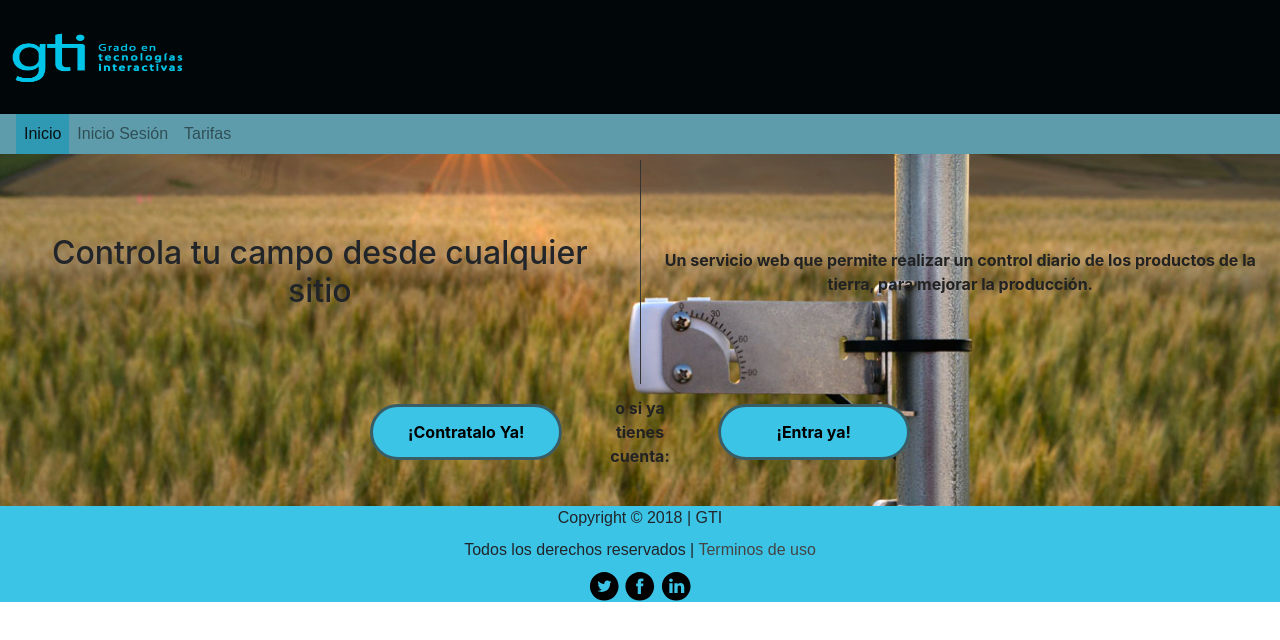
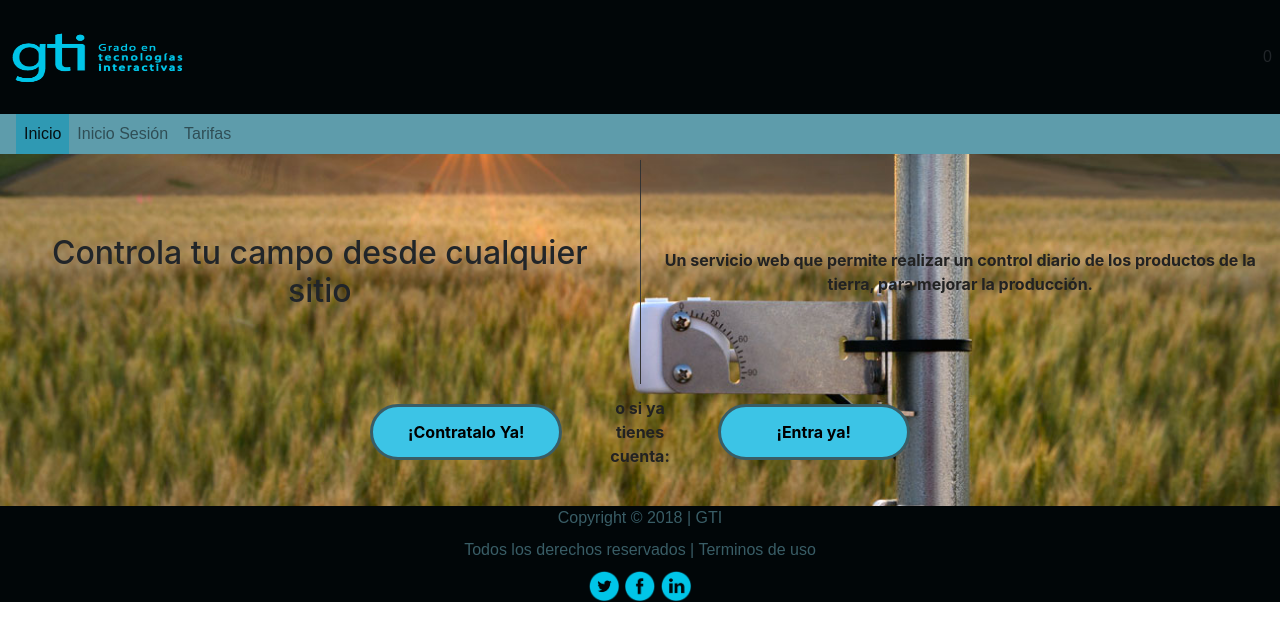
Before and after one commit to joacaar/Proyecto.Web.1B-04, a website: page servidor/views/index.html in a window 1280 px wide. Drawn offline with Linux system fonts and the light colour scheme.

Commit message:
Index
color iconos redes sociales, cambios footer

```diff
--- a/servidor/views/css/footer.css
+++ b/servidor/views/css/footer.css
@@ -1,5 +1,5 @@
 footer {
-    background-color: #3cc4e6;
+    background-color: #010608;
     font-family: sans-serif;
       position: relative;
       bottom: 0;
@@ -8,6 +8,7 @@ footer {
 
 footer div.copy {
     text-align: center;
+    color: #395D66;
 }
 
 footer div.redesSociales {
@@ -20,10 +21,10 @@ footer div.redesSociales img {
 
 footer a {
     text-decoration: none;
-    color: #444;
+    color: #395D66;
 }
 
 footer a:hover {
     text-decoration: none;
-    color: #666;
+    color: #2F99B3;
 }
--- a/servidor/views/css/principal.css
+++ b/servidor/views/css/principal.css
@@ -18,7 +18,7 @@ Colores usados:
 body {
     margin: 0;
     font-family: sans-serif;
-    background-color: #ffecb3;
+    background-color: #83D6EA;
 }
 
 div.vl {
--- a/servidor/views/index.html
+++ b/servidor/views/index.html
@@ -25,7 +25,7 @@
                 <!--<a href="index.html" id="atras"><img src="images/" alt="Volver atrás"></a>-->
                 <button class="navbar-toggler navbar-toggler-right" type="button" data-toggle="collapse" data-target="#navbarTogglerDemo02" aria-controls="navbarTogglerDemo02" aria-expanded="false" aria-label="Toggle navigation">
                     <img src="images/menuA.png" alt="menú">
-                </button>
+                </button>0
             </div>
 
             <!-- Menú -->
@@ -74,9 +74,9 @@
                 <label for="derechos">Todos los derechos reservados | <a href="terminos.html">Terminos de uso</a></label>
             </div>
             <div class="redesSociales">
-                <a href="http://www.twitter.es/"><img src="images/Twitter.svg" alt="Twitter"></a>
-                <a href="http://www.facebook.es/"><img src="images/facebook2.svg" alt="Facebook"></a>
-                <a href="http://www.linkedin.com/"><img src="images/linkedin.svg" alt="Linkedin"></a>
+                <a href="http://www.twitter.es/"><img src="images/TwitterA.png" alt="Twitter"></a>
+                <a href="http://www.facebook.es/"><img src="images/facebook2A.png" alt="Facebook"></a>
+                <a href="http://www.linkedin.com/"><img src="images/linkedinA.png" alt="Linkedin"></a>
             </div>
         </footer>
     </section>
```
Also changed, not shown: servidor/views/images/TwitterA.png (added), servidor/views/images/YouTubeA.png (added), servidor/views/images/facebook2A.png (added), servidor/views/images/linkedinA.png (added), 3 other files.
